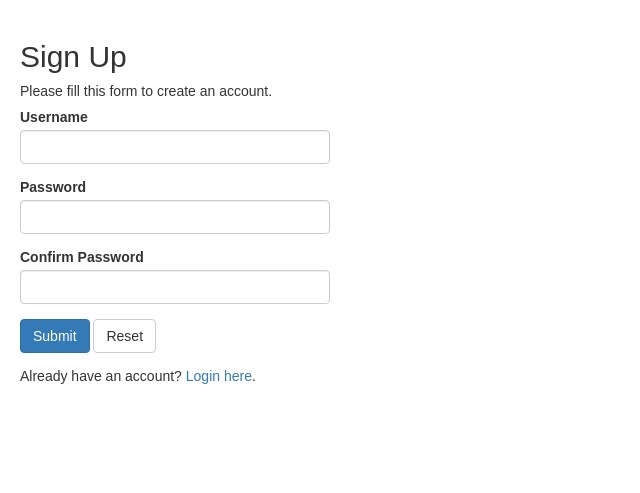
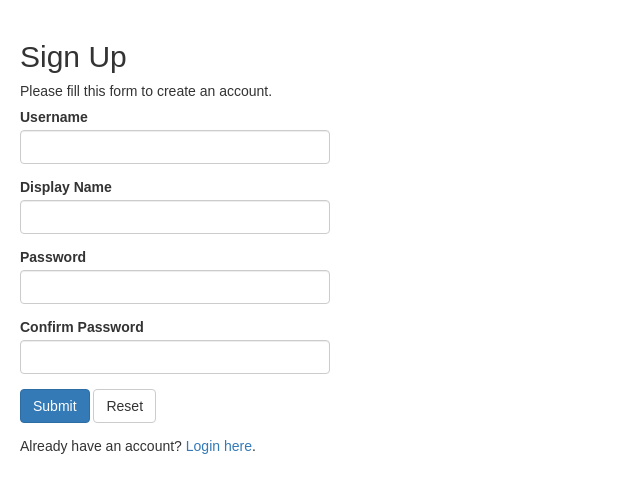
Before and after one commit to philrod1/maths, a PHP site: page /php/register.php in a window 1280 px wide. Shown: the top 493 px of the page, without its empty margins (0-640 px from the left). Run offline with PHP 8.4, Linux system fonts and the light colour scheme.

Commit message:
Added display name

```diff
--- a/index.php
+++ b/index.php
@@ -16,7 +16,7 @@ if(!isset($_SESSION["loggedin"]) || $_SESSION["loggedin"] !== true){
     <link rel="stylesheet" href="css/main.css">
 </head>
 <body>
-<div class="top-left"><?php echo htmlspecialchars($_SESSION["username"]); ?></div>
+<div class="top-left"><?php echo htmlspecialchars($_SESSION["display_name"]); ?></div>
 <div class="top-right">
     Score: <div id="score"></div>
 </div>
--- a/php/register.php
+++ b/php/register.php
@@ -3,7 +3,7 @@
 require_once "config.php";
 
 // Define variables and initialize with empty values
-$username = $password = $confirm_password = "";
+$username = $password = $confirm_password = $display_name = "";
 $username_err = $password_err = $confirm_password_err = "";
 
 // Processing form data when form is submitted
@@ -11,7 +11,7 @@ if($_SERVER["REQUEST_METHOD"] == "POST"){
 
     // Validate username
     if(empty(trim($_POST["username"]))){
-        $username_err = "Please enter a username.";
+        $username_err = "Please enter your username.";
     } else{
         // Prepare a select statement
         $sql = "SELECT id FROM users WHERE username = ?";
@@ -22,6 +22,7 @@ if($_SERVER["REQUEST_METHOD"] == "POST"){
 
             // Set parameters
             $param_username = trim($_POST["username"]);
+            $param_display_name = trim($_POST["display_name"]);
 
             // Attempt to execute the prepared statement
             if($stmt->execute()){
@@ -29,12 +30,12 @@ if($_SERVER["REQUEST_METHOD"] == "POST"){
                 $stmt->store_result();
 
                 if($stmt->num_rows == 1){
-                    $username_err = "This username is already taken.";
+                    $username_err = "This username is already taken :(";
                 } else{
                     $username = trim($_POST["username"]);
                 }
             } else{
-                echo "Oops! Something went wrong. Please try again later.";
+                echo "Oops! Something went wrong :(";
             }
 
             // Close statement
@@ -46,7 +47,7 @@ if($_SERVER["REQUEST_METHOD"] == "POST"){
     if(empty(trim($_POST["password"]))){
         $password_err = "Please enter a password.";
     } elseif(strlen(trim($_POST["password"])) < 6){
-        $password_err = "Password must have atleast 6 characters.";
+        $password_err = "Password must have at least 6 characters.";
     } else{
         $password = trim($_POST["password"]);
     }
@@ -65,11 +66,11 @@ if($_SERVER["REQUEST_METHOD"] == "POST"){
     if(empty($username_err) && empty($password_err) && empty($confirm_password_err)){
 
         // Prepare an insert statement
-        $sql = "INSERT INTO users (username, password) VALUES (?, ?)";
+        $sql = "INSERT INTO users (username, password, display_name) VALUES (?, ?, ?)";
 
         if($stmt = $mysqli->prepare($sql)){
             // Bind variables to the prepared statement as parameters
-            $stmt->bind_param("ss", $param_username, $param_password);
+            $stmt->bind_param("sss", $param_username, $param_password, $param_display_name);
 
             // Set parameters
             $param_username = $username;
@@ -114,6 +115,10 @@ if($_SERVER["REQUEST_METHOD"] == "POST"){
             <input type="text" name="username" class="form-control" value="<?php echo $username; ?>">
             <span class="help-block"><?php echo $username_err; ?></span>
         </div>
+        <div class="form-group">
+            <label>Display Name</label>
+            <input type="text" name="display_name" class="form-control" value="<?php echo $display_name; ?>">
+        </div>
         <div class="form-group <?php echo (!empty($password_err)) ? 'has-error' : ''; ?>">
             <label>Password</label>
             <input type="password" name="password" class="form-control" value="<?php echo $password; ?>">
```
Also changed, not shown: php/login.php (+9 -9 lines).
